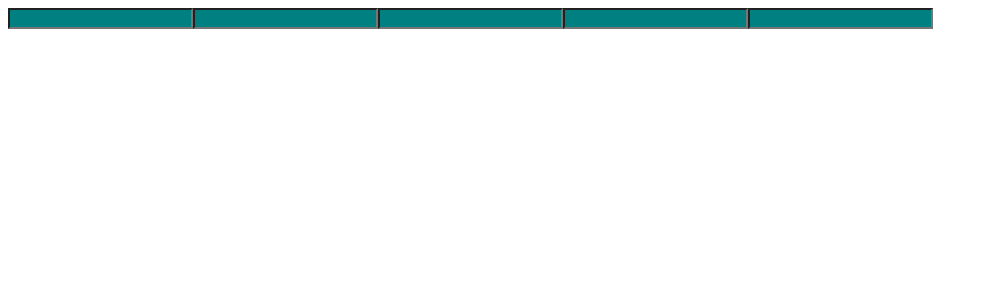
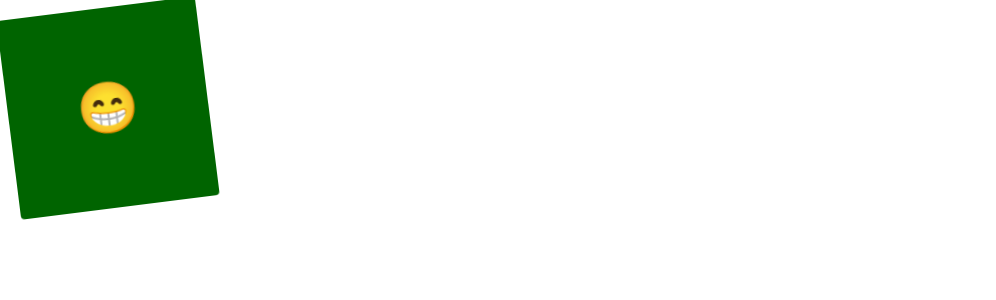
Before and after one commit to jh0152park/ReactJS_styled_components_study, a React (Create React App) app in the folder styled_components_study/: page / in a window 1280 px wide. Shown: the top 300 px of the page, without its empty margins (0-996 px from the left). Built offline with nearby package versions, Linux system fonts and the light colour scheme.

Commit message:
animation

```diff
--- a/styled_components_study/src/App.js
+++ b/styled_components_study/src/App.js
@@ -1,46 +1,46 @@
-import styled from "styled-components";
+import styled, { keyframes } from "styled-components";
 
-const Father = styled.div`
+const Wrapper = styled.div`
   display: flex;
 `;
 
-const Box = styled.div`
-  background-color: ${(props) => props.bgColor};
-  width: 100px;
-  height: 100px;
+const rotateAnimation = keyframes`
+0% {
+  transform: rotate(0deg);
+  border-radius: 0px;
+} 50% {
+
+  border-radius: 100px;
+} 100% {
+  transform: rotate(360deg);
+  border-radius: 0px;
+}
 `;
 
-const Circle = styled(Box)`
-  border-radius: 50px;
-`;
+const Box = styled.div`
+  height: 200px;
+  width: 200px;
+  background-color: darkgreen;
+  display: flex;
+  align-items: center;
+  justify-content: center;
+  animation: ${rotateAnimation} 1s linear infinite;
 
-const Text = styled.span`
-  color: white;
-`;
-
-const Button = styled.button`
-  color: white;
-  background-color: tomato;
-  border-radius: 50px;
-  border: 0;
-`;
-
-const Input = styled.input.attrs({
-  required: true,
-  minLength: 10,
-})`
-  background-color: teal;
+  span {
+    font-size: 50px;
+    &:hover {
+      font-size: 100px;
+    }
+  }
 `;
 
 function App() {
   return (
-    <Father>
-      <Input></Input>
-      <Input></Input>
-      <Input></Input>
-      <Input></Input>
-      <Input></Input>
-    </Father>
+    <Wrapper>
+      <Box>
+        <span>😁</span>
+      </Box>
+    </Wrapper>
   );
 }
 
```
